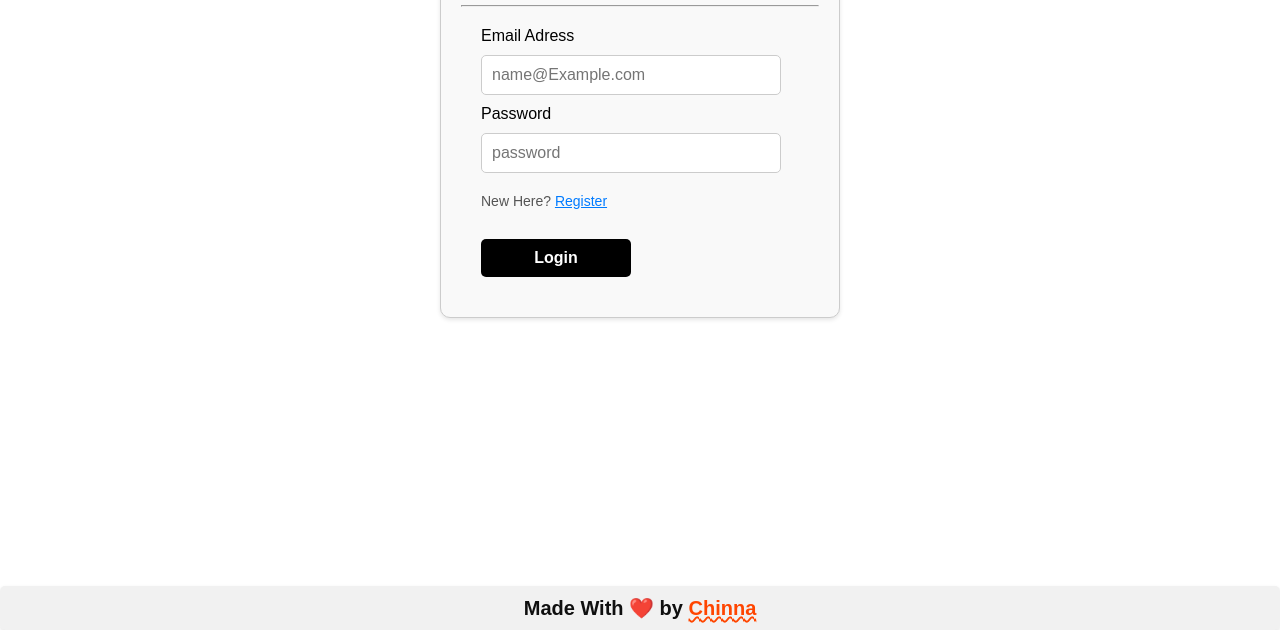
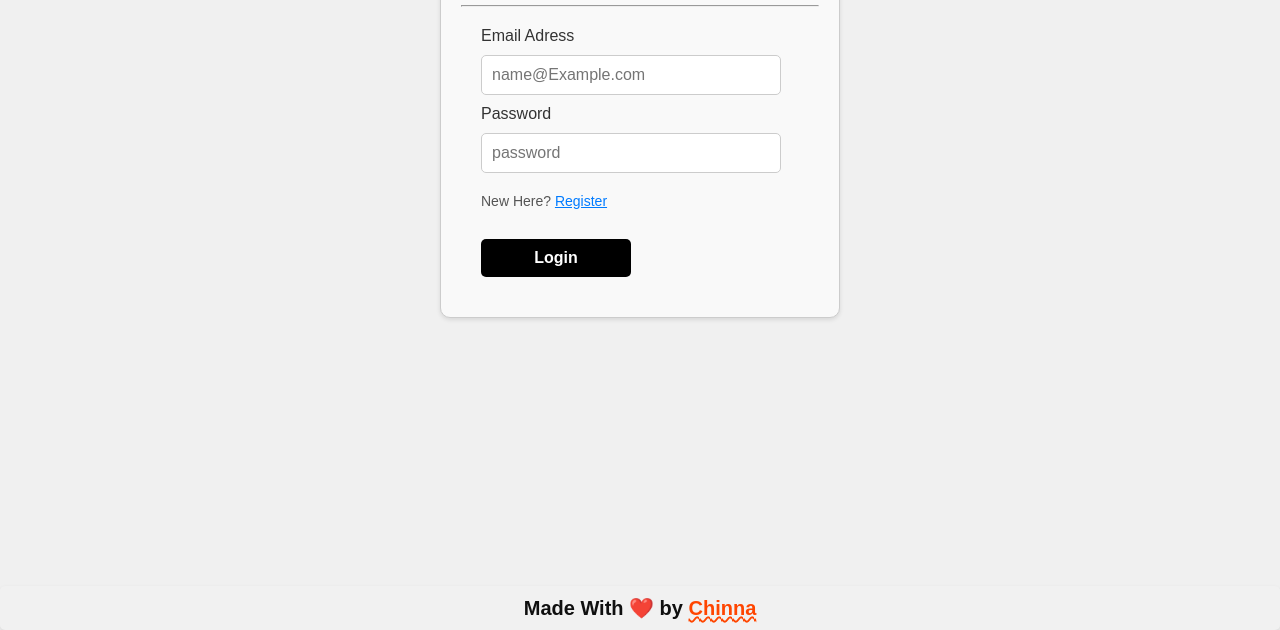
Before and after one commit to chinna299/Fake-Store-JS-project, a plain HTML site: page login-form/index.html in a window 1280 px wide. Shown: the part 170-800 px from the top of the page. Drawn offline with Linux system fonts and the light colour scheme.

Commit message:
css code

```diff
--- a/login-form/style.css
+++ b/login-form/style.css
@@ -3,6 +3,10 @@
     padding: 0;
     margin: 0;
     box-sizing: border-box;
+}
+body {
+    background-color: #f0f0f0;
+    color: #333;
 }
 
 nav h1 {
@@ -147,7 +151,7 @@ nav h1 {
 .login-form a:hover {
     color: #0056b3;
 }
-
+/* footer started */
 .footer {
     display: flex;
     justify-content: center;
```
